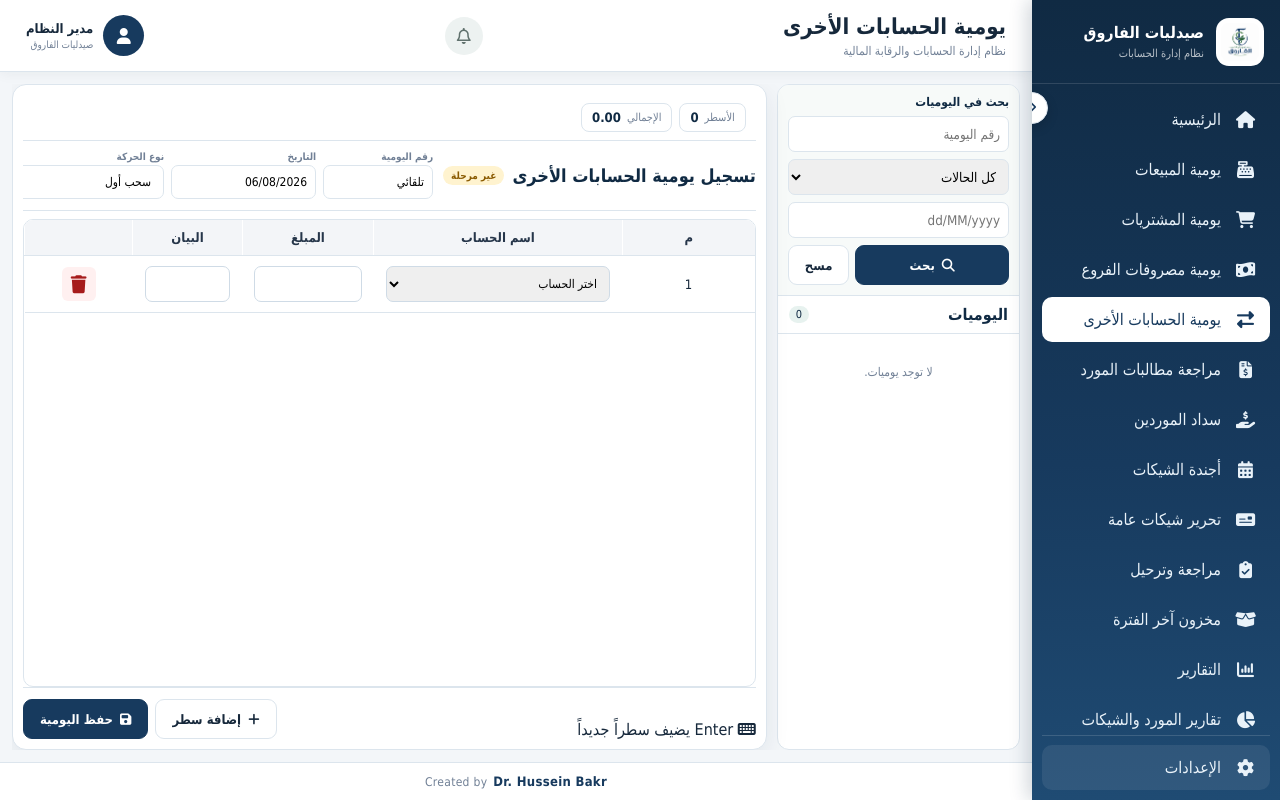
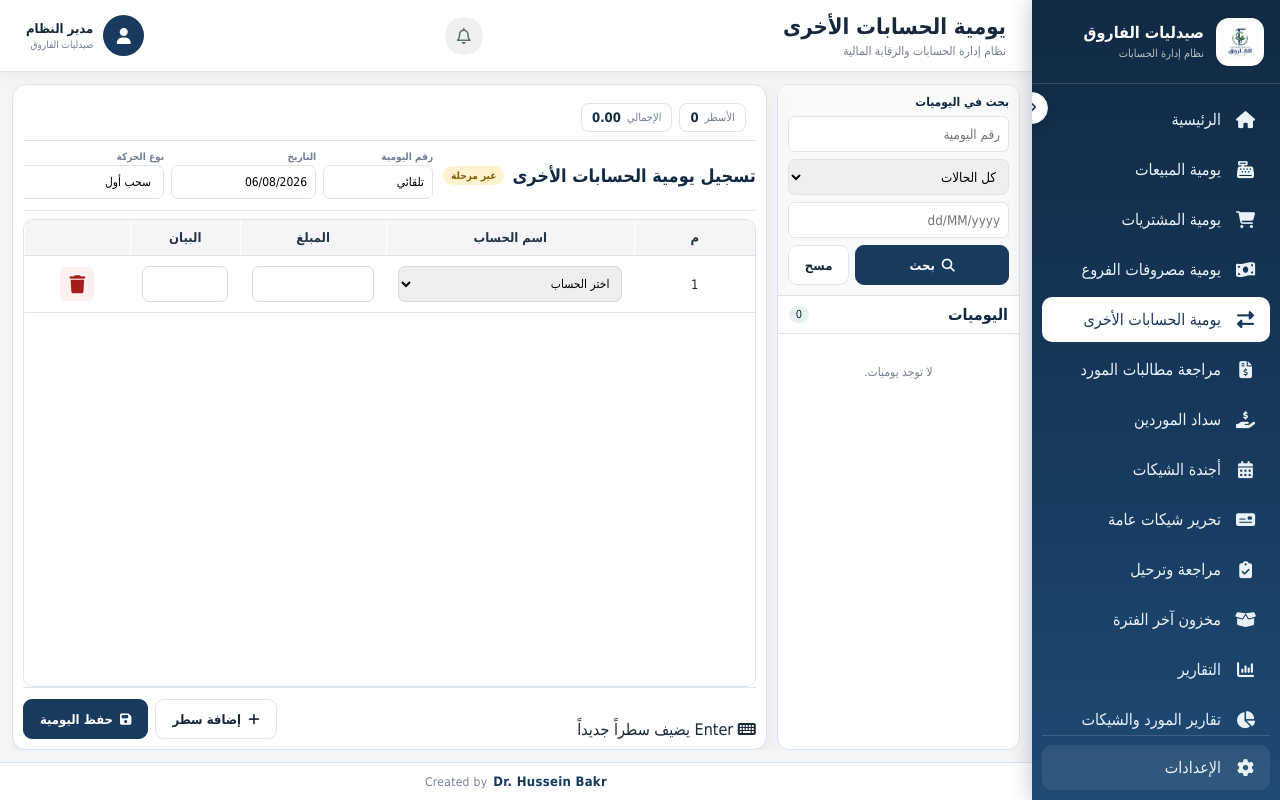
Before and after one commit to HusseinBakr2024/AlFarouq-Pharmacy-Accounts, a FastAPI app: page /other-accounts in a window 1280 px wide. Run offline with FastAPI, Linux system fonts and the light colour scheme.

Commit message:
Update journals and account settings

```diff
--- a/app/static/css/style.css
+++ b/app/static/css/style.css
@@ -1609,6 +1609,15 @@
 .journal-four-column-table .journal-action-col{width:44px}
 .journal-four-column-table input,.journal-four-column-table select{width:100%;min-width:0}
 
+body.page-expenses .journal-four-column-table .journal-index-col,
+body.page-other_accounts .journal-four-column-table .journal-index-col{width:50px!important}
+body.page-expenses .journal-four-column-table .journal-account-col,
+body.page-other_accounts .journal-four-column-table .journal-account-col{width:25%!important}
+body.page-expenses .journal-four-column-table .journal-amount-col,
+body.page-other_accounts .journal-four-column-table .journal-amount-col{width:20%!important}
+body.page-expenses .journal-four-column-table .journal-description-col,
+body.page-other_accounts .journal-four-column-table .journal-description-col{width:auto!important}
+
 @media(max-width:850px){
   body.page-sales .journal-layout-page,body.page-purchases .journal-layout-page,body.page-expenses .journal-layout-page,body.page-other_accounts .journal-layout-page{height:100%!important;overflow:hidden!important}
   .journal-two-column{grid-template-columns:185px minmax(0,1fr)!important;height:100%!important}
```
